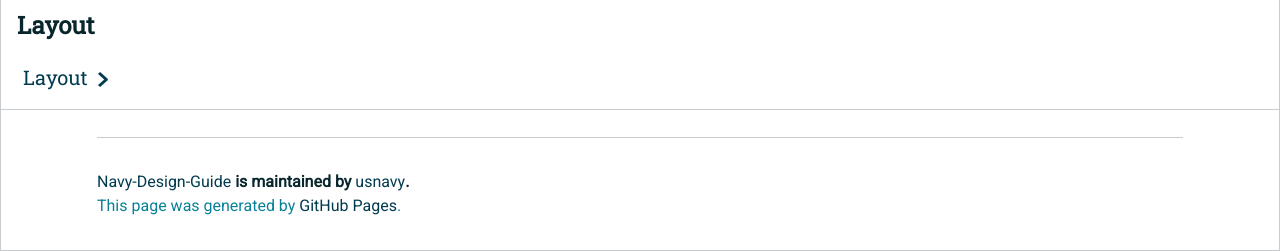
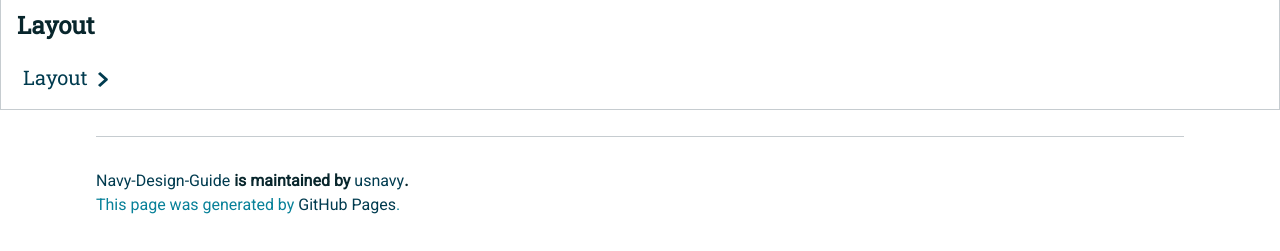
Before and after one commit to usnavy/Navy-Design-Guide, a Jekyll site: the page built from index.md, in a window 1280 px wide. Shown: the part 1053-1304 px from the top of the page. Built offline with Jekyll 4.4.1, drawn with Linux system fonts in a browser that asks for light colours.

Commit message:
Update jekyll-design.scss

```diff
--- a/_sass/jekyll-design.scss
+++ b/_sass/jekyll-design.scss
@@ -545,7 +545,6 @@ a {
     padding: 2rem 6rem;
     margin: 0 auto;
     font-size: 1.1rem;
-    border: 1px solid #C6CCD0;
 }
 
 .nav {
```
